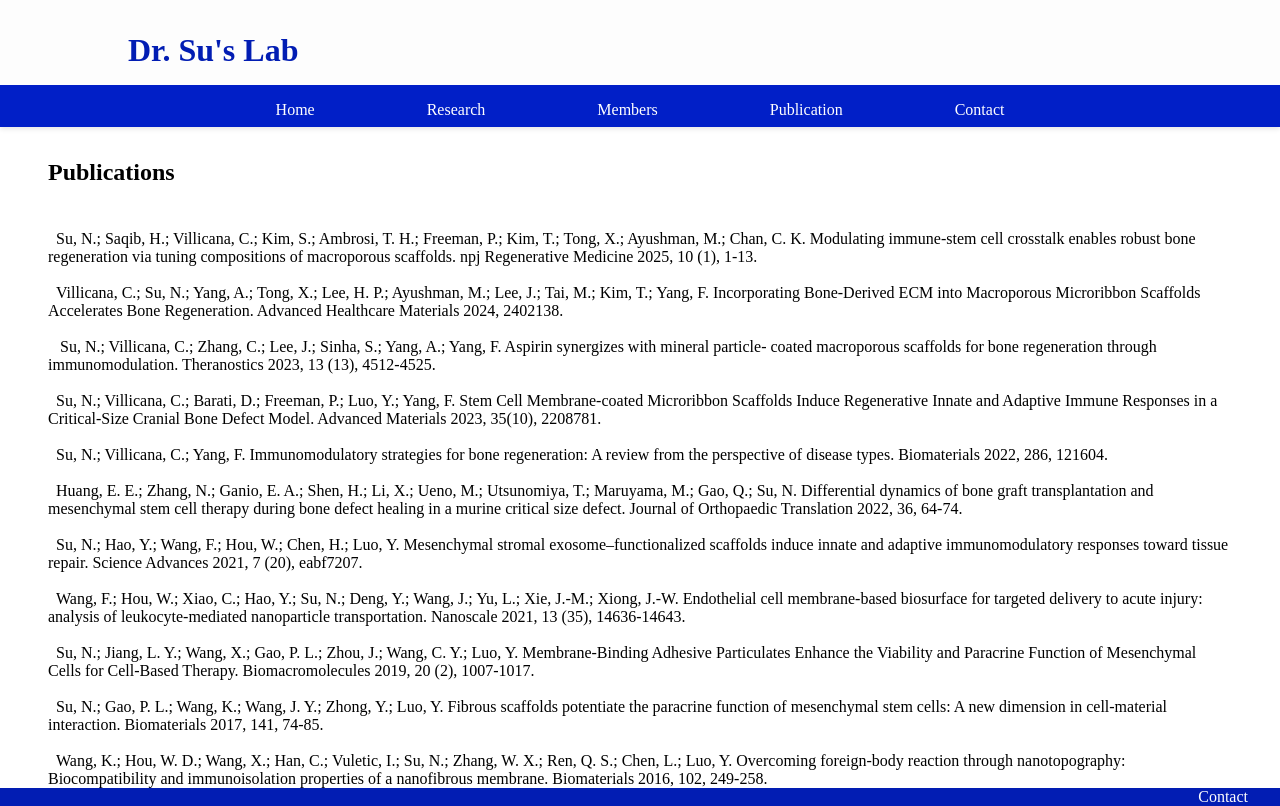
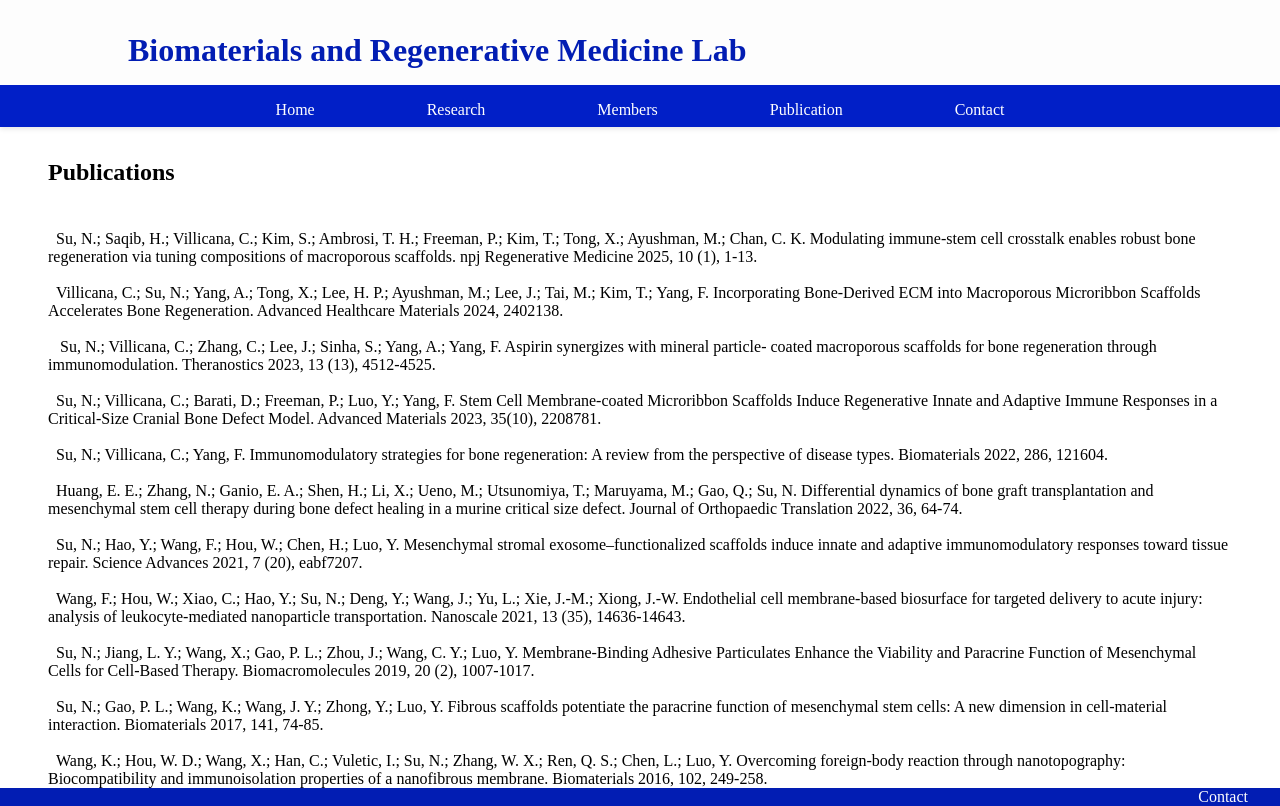
Before and after one commit to SashimiSeal/Biomaterials_and_Regenerative_medicine_Lab, a plain HTML site: page news.html in a window 1280 px wide. Drawn offline with Linux system fonts and the light colour scheme.

Commit message:
Update news - name change.html

```diff
--- a/news.html
+++ b/news.html
@@ -4,13 +4,13 @@
     <meta charset="UTF-8">
     <meta name="viewport" content="width=device-width, initial-scale=1.0">
     <meta http-equiv="X-UA-Compatible" content="ie=edge">
-    <title>Dr. Su's Lab</title>
+    <title>Biomaterials and Regenerative Medicine Lab</title>
     <link rel="stylesheet" href="css/styles.css">
     <link rel="icon" href="favicon.ico" type="image/x-icon">
 </head>
 <body>
     <header>
-        <h1>Dr. Su's Lab</h1>
+        <h1>Biomaterials and Regenerative Medicine Lab</h1>
         <nav>
             <ul>
                 <li><a href="index.html">Home</a></li>
```
